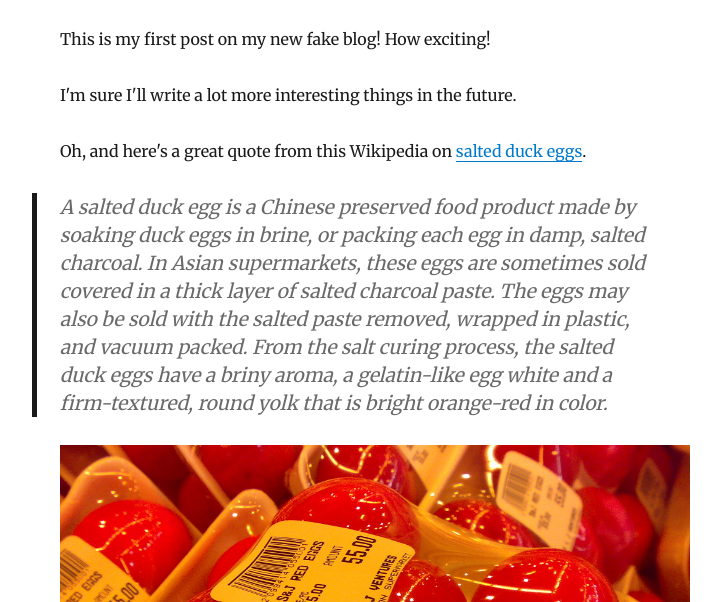
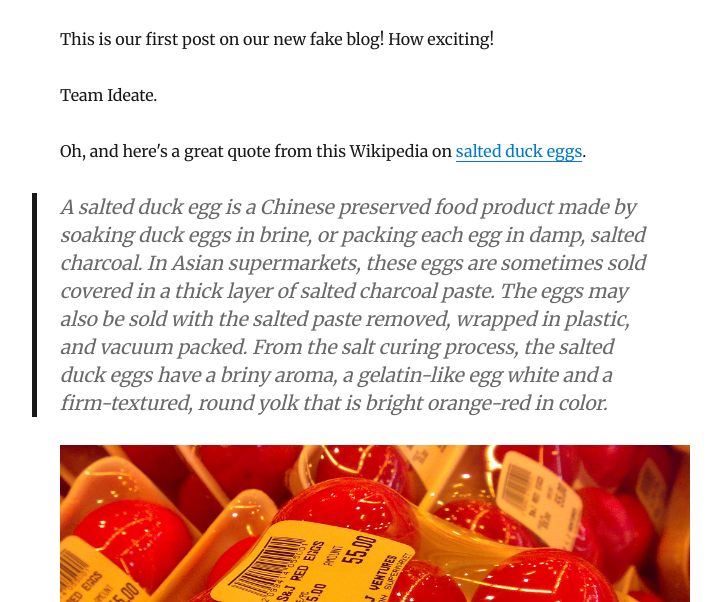
Before and after one commit to samuelokediji/ideate-blog, a Gatsby site: page /blog/hello-world/ in a window 1280 px wide. Shown: the part 198-800 px from the top of the page, without its empty margins (265-986 px from the left). Built offline with nearby package versions, Linux system fonts and the light colour scheme; Gatsby itself is replaced by a stand-in of ours; some packages are replaced by stand-ins of ours.

Commit message:
ideate blog

```diff
--- a/content/blog/hello-world/index.md
+++ b/content/blog/hello-world/index.md
@@ -3,9 +3,9 @@ title: Hello World
 date: "2015-05-01T22:12:03.284Z"
 ---
 
-This is my first post on my new fake blog! How exciting!
+This is our  first post on our new fake blog! How exciting!
 
-I'm sure I'll write a lot more interesting things in the future.
+Team Ideate.
 
 Oh, and here's a great quote from this Wikipedia on
 [salted duck eggs](http://en.wikipedia.org/wiki/Salted_duck_egg).
```
